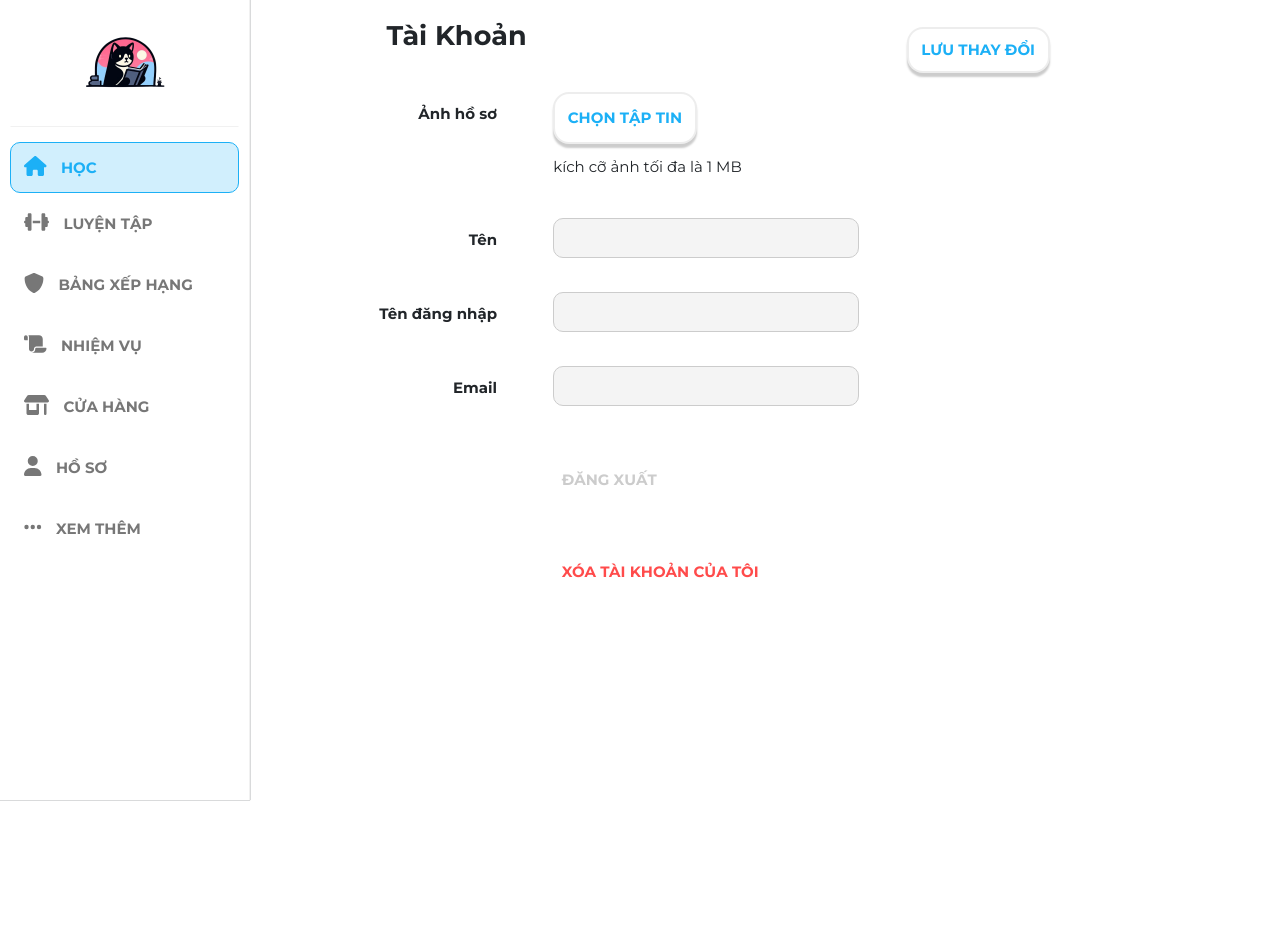
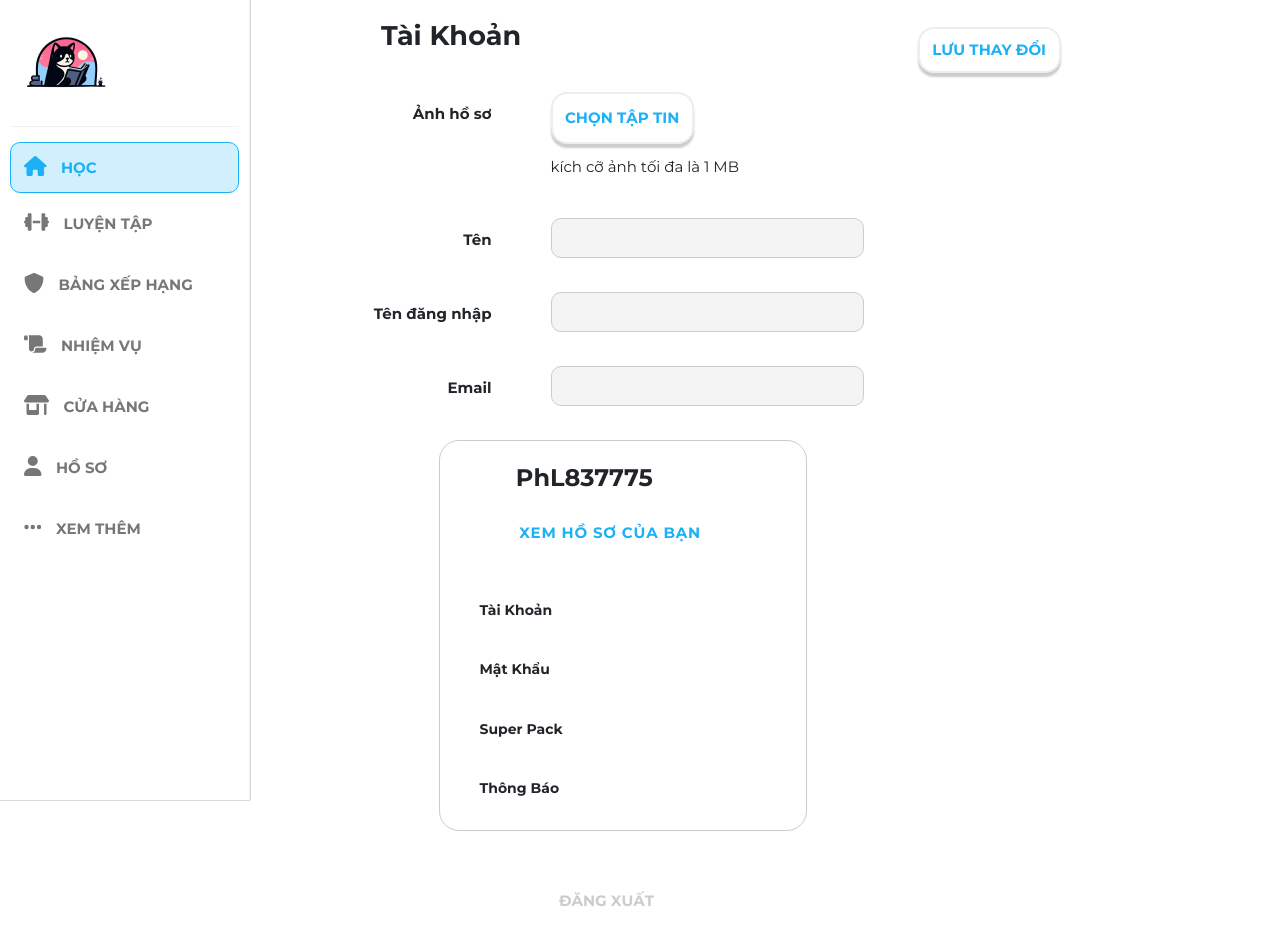
Before and after one commit to Raizerrr/englishApp, a React (Create React App) app: page /setting in a window 1280 px wide. Shown: the top 952 px of the page. Before the commit the page ends 800 px from the top, so only its background shows below. Built offline with nearby package versions, Linux system fonts and the light colour scheme.

Commit message:
commit day16/12

```diff
--- a/src/component/Layout/DefaultLayout/Sidebar/index.js
+++ b/src/component/Layout/DefaultLayout/Sidebar/index.js
@@ -33,6 +33,8 @@ function Sidebar() {
             <div
               className={cx(
                 "my-4",
+                "d-none",
+                "d-sm-block",
                 "nav-item",
                 "d-flex",
                 "justify-content-center",
@@ -49,6 +51,7 @@ function Sidebar() {
             <Link
               className={cx(
                 "mb-2",
+
                 "nav-item",
                 "rounded-4",
                 "text-center",
--- a/src/component/Layout/DefaultLayout/Task/Task.module.scss
+++ b/src/component/Layout/DefaultLayout/Task/Task.module.scss
@@ -19,7 +19,7 @@
     .premium-submit-btn{
         background-color: rgb(60,77,255);
         width: 100%;
-        padding: 1.5rem;
+        padding: 1.5rem 0;
         box-shadow: 0 2px 0 rgb(6, 20, 172);
         font-size: 16px;
         color: #fff;
--- a/src/component/Layout/DefaultLayout/Task/index.js
+++ b/src/component/Layout/DefaultLayout/Task/index.js
@@ -49,7 +49,7 @@ function Task() {
 
               <Link
                 to={"/premium"}
-                className={cx("premium-submit-btn", "btn", "rounded-4")}
+                className={cx("premium-submit-btn", "btn", "rounded-4", "fs-5")}
               >
                 Thử 2 tuần miễn phí
               </Link>
--- a/src/component/Layout/SettingLayout/SettingNav.js
+++ b/src/component/Layout/SettingLayout/SettingNav.js
@@ -8,7 +8,16 @@ function SettingNav({ avatar }) {
   return (
     <div>
       <div className="container position-relative">
-        <div className={cx("setting-nav-container", "rounded-5", "py-3")}>
+        <div
+          className={cx(
+            "position-relative",
+            "position-lg-absolute",
+            "setting-nav-container",
+            "rounded-5",
+            "py-3",
+            "mb-5"
+          )}
+        >
           <ul className={cx("setting-nav-list")}>
             <li className={cx("settting-nav-item")}>
               <div className="row">
--- a/src/pages/SettingPage/Setting.js
+++ b/src/pages/SettingPage/Setting.js
@@ -1,5 +1,6 @@
 import classNames from "classnames/bind";
 import Style from "./Setting.module.scss";
+import SettingNav from "../../component/Layout/SettingLayout/SettingNav";
 
 const cx = classNames.bind(Style);
 
@@ -149,6 +150,9 @@ function Setting() {
               </div>
             </div>
           </div>
+          <div className="d-block d-xxl-none">
+            <SettingNav />
+          </div>
           <div className="row">
             <div className="col-12 col-sm-3 ms-5 ms-sm-0 d-flex d-sm-block justify-content-start align-items-center ps-5 ps-sm-0 text-start text-sm-end "></div>
             <div className="col-10 col-sm-9 ps-5 mb-4">
--- a/src/pages/SettingPage/Setting.module.scss
+++ b/src/pages/SettingPage/Setting.module.scss
@@ -9,6 +9,7 @@ html{
 }
 .setting-layout-container{
     margin-left: 275px;
+
 
 }
 .container{
@@ -275,5 +276,6 @@ html{
 
     .setting-layout-container{
         margin-left: 0;
+        margin-bottom: 120px;
     }
 }
```
